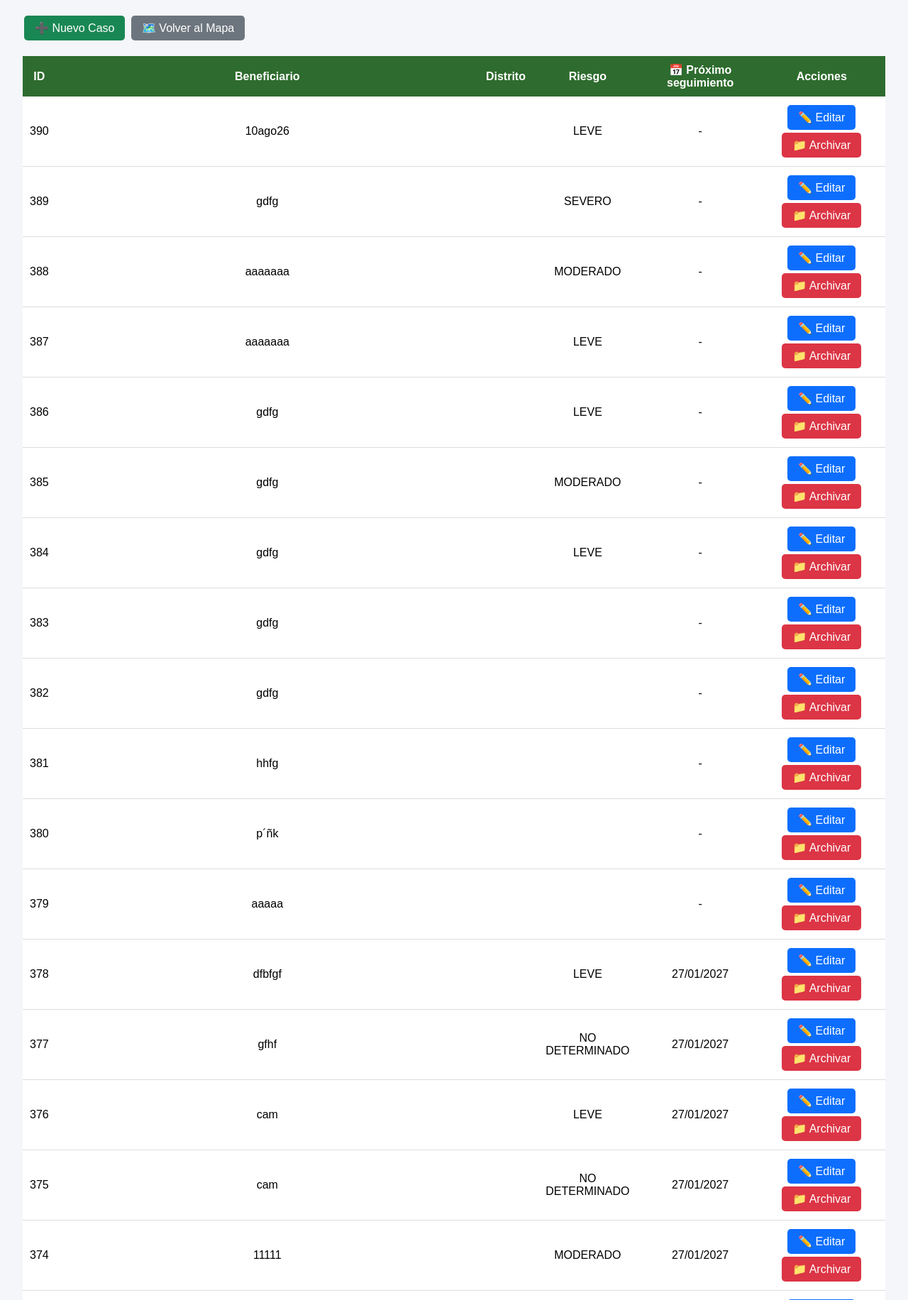
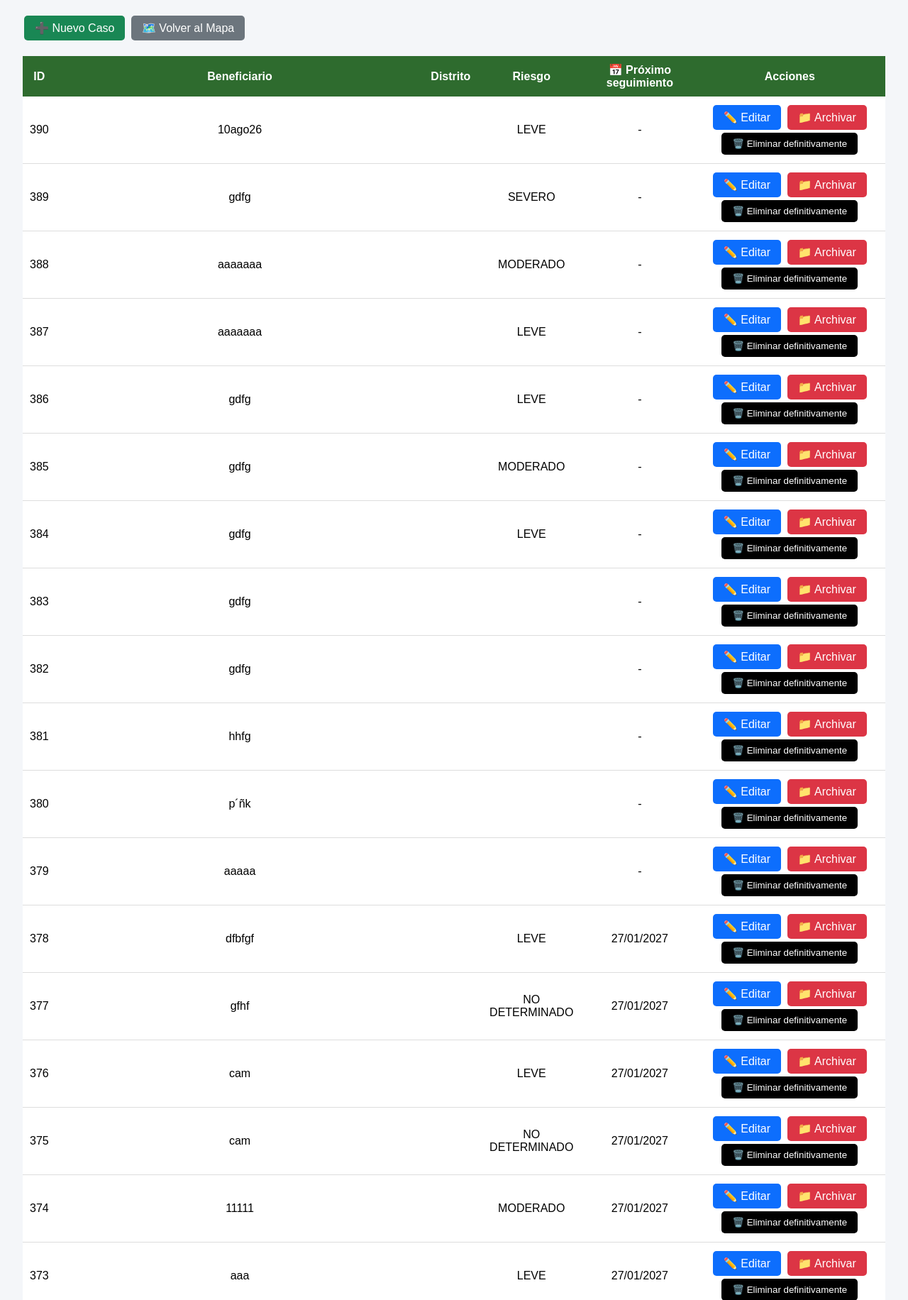
Before and after one commit to jefcomfamea-alt/mapa-mpcomfamea, a Django app: page /gestion-casos/ in a window 1280 px wide. Shown: the part 132-1964 px from the top of the page at 71% size. Run offline with Django 5.2, Linux system fonts and the light colour scheme; a user stored in the database is signed in; data comes from the database, SQL or seed files in the repository.

Commit message:
Agregar eliminacion definitiva de casos

```diff
--- a/mapa/templates/mapa/gestion_casos.html
+++ b/mapa/templates/mapa/gestion_casos.html
@@ -172,16 +172,31 @@
     {% if request.user.is_superuser or request.user.groups.all.0.name == "Administrador" %}
 
         <a href="{% url 'editar_caso' caso.id %}" class="btn editar">
-            ✏️ Editar
+        ✏️ Editar
         </a>
 
         <a href="{% url 'archivar_caso' caso.id %}"
-           class="btn archivar"
-           onclick="return confirm('¿Desea archivar este caso?');">
+            class="btn archivar"
+            onclick="return confirm('¿Desea archivar este caso?');">
             📁 Archivar
         </a>
 
-    {% elif request.user.groups.all.0.name == "Jefe_MP" %}
+        <form method="POST"
+            action="{% url 'eliminar_caso' caso.id %}"
+            style="display:inline;"
+            onsubmit="return confirm('⚠️ ATENCIÓN: ¿Está seguro de ELIMINAR DEFINITIVAMENTE este caso? Esta acción NO se puede deshacer.');">
+
+            {% csrf_token %}
+
+            <button type="submit"
+                    class="btn"
+                    style="background:#000;">
+                🗑️ Eliminar definitivamente
+            </button>
+
+    </form>
+
+{% elif request.user.groups.all.0.name == "Jefe_MP" %}
 
         <a href="{% url 'editar_caso' caso.id %}" class="btn editar">
             ✏️ Editar
--- a/mapa/urls.py
+++ b/mapa/urls.py
@@ -50,6 +50,12 @@ urlpatterns = [
         "archivar-caso/<int:id>/",
         views.archivar_caso,
         name="archivar_caso"
+    ),
+
+    path(
+        "eliminar-caso/<int:id>/",
+        views.eliminar_caso,
+        name="eliminar_caso"
     ),
 
     path(
--- a/mapa/views.py
+++ b/mapa/views.py
@@ -1119,6 +1119,20 @@ def archivar_caso(request, id):
 
 @login_required
 @grupo_requerido("Administrador")
+def eliminar_caso(request, id):
+
+    caso = get_object_or_404(Caso, pk=id)
+
+    if request.method == "POST":
+        caso.delete()
+
+        return redirect("gestion_casos")
+
+    return redirect("gestion_casos")
+
+
+@login_required
+@grupo_requerido("Administrador")
 def casos_archivados(request):
 
     casos = Caso.objects.filter(
@@ -1144,6 +1158,25 @@ def restaurar_caso(request, id):
     caso.save()
 
     return redirect("casos_archivados")
+
+@login_required
+@grupo_requerido("Administrador")
+def eliminar_caso_definitivamente(request, id):
+
+    caso = get_object_or_404(Caso, pk=id)
+
+    if request.method == "POST":
+        caso.delete()
+        return redirect("gestion_casos")
+
+    return render(
+        request,
+        "mapa/eliminar_caso.html",
+        {
+            "caso": caso
+        }
+    )
+
 
 @login_required
 @grupo_requerido("Jefe_MP", "Usuario_MP")
```
